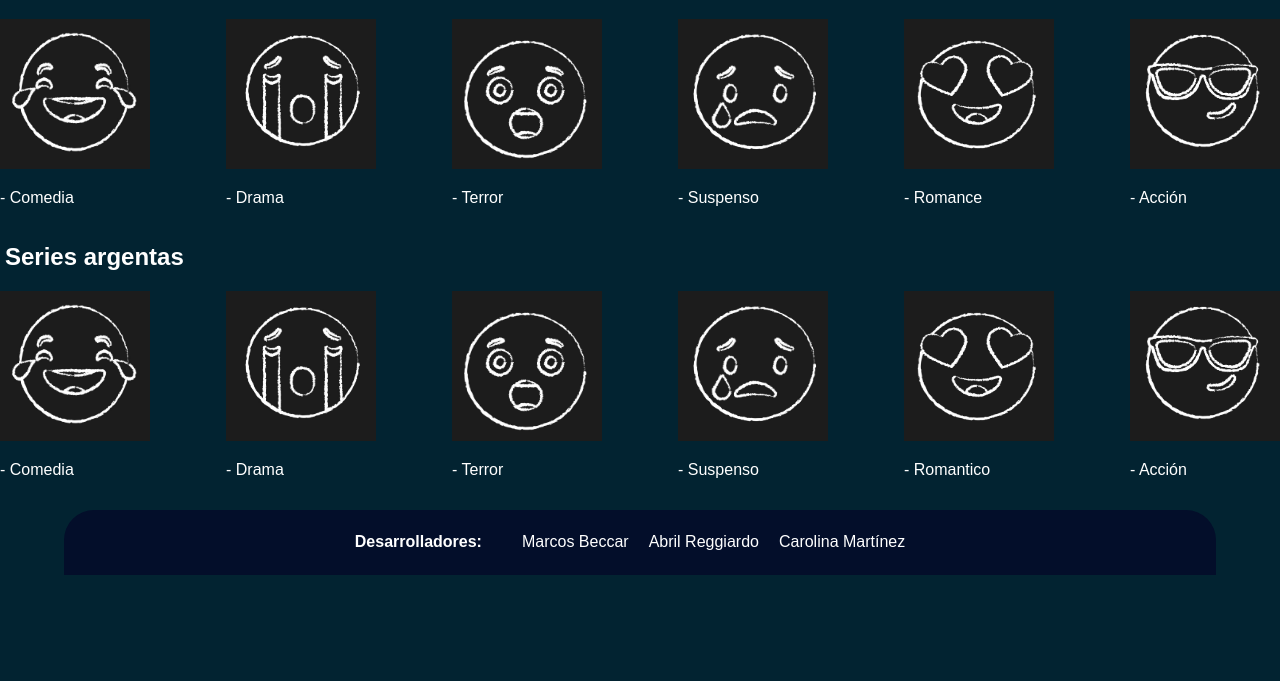
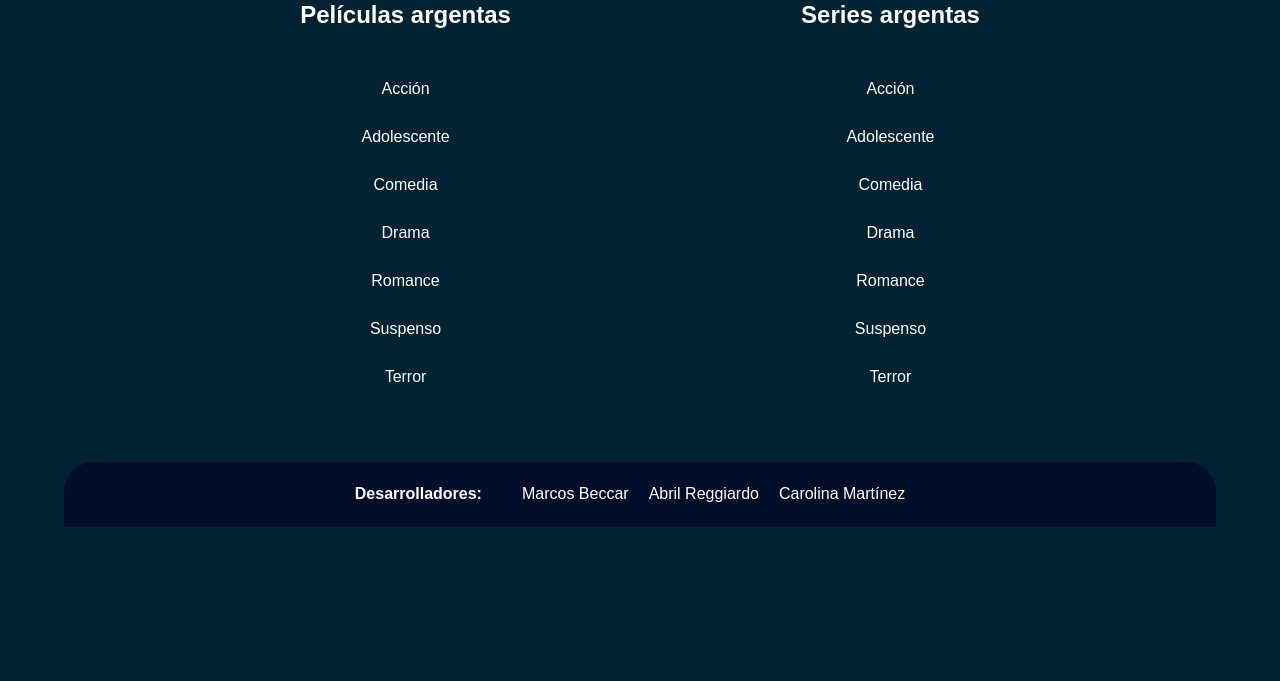
Before and after one commit to marcosbeccar/udeflix, a plain HTML site: page genres.html in a window 1280 px wide. Shown: the part 119-800 px from the top of the page. Drawn offline with Linux system fonts and the light colour scheme.

Commit message:
Arregle pagina detalle del genero, cambie el html y css de la pagina generos, y agregue link a las pelis y series del inicio que conducen al detalle de pelicula o de serie

```diff
--- a/css/styles.css
+++ b/css/styles.css
@@ -278,7 +278,6 @@ h1{
 
 .section-peliculas-fav h3{
     padding: 0px 0px 0px 15px;
-    text-decoration:underline;
 }
 
 .peliculas-fav{
@@ -289,7 +288,6 @@ h1{
 
 .section-series-fav h3{
     padding: 0px 0px 0px 15px;
-    text-decoration:underline;
 }
 
 .series-fav{
@@ -306,28 +304,65 @@ h1{
 /* LISTA DE GENEROS */
 
 
-.container-peliculas img{
-    width: 150px;
-    height: 150px;
-}
-.container-series img{
-    width: 150px;
-    height: 150px;
+.container-genres{
+    flex-direction: row;
+    display: flex;
+    padding: 20px;
+    justify-content: center;
+    justify-content: space-evenly;
+
 }
 
 .container-peliculas{
+    display: flex;
+    flex-direction: column;
+    justify-content: center;
+    margin: 10px;
+}
+
+.container-series{
+    display: flex;
+    flex-direction: column;
+    justify-content: center;
+    margin: 10px;
+
+}
+
+.container-peliculas ul{
+    padding: 0px;
+    display: flex;
+    flex-direction: column;
+    align-items: center;
+}
+
+.container-series ul{
+    padding: 0px;
+    display: flex;
+    flex-direction: column;
+    align-items: center;
+}
+
+.container-peliculas li{
+    margin: 15px;
+}
+
+.container-series li{
+    margin: 15px;
+}
+
+/* DETALLES */
+
+.contenido{
     display: flex;
     justify-content: space-between;
     flex-wrap: wrap;
 }
 
-.container-series{
-    display: flex;
-    justify-content: space-between;
-    flex-wrap: wrap;
+.contenido img{
+    width: 250px;
+    margin: 10px 0;
 }
 
-/* DETALLES */
 
 p{
     color: white;
--- a/genres.html
+++ b/genres.html
@@ -34,81 +34,43 @@
 
     </header>
 
-    <article>
-        <h2> Películas argentas </h2>
-    </article>
-
-  <section class="container-peliculas">
-
-            <div>
-                <a href="detail-genres.html"><img src="./img/emojie-comedia.jpg" alt="Emojie de comedia"></a>
-                <p> - Comedia </p>
-            </div>
-
-            <div>
-                <a href="detail-genres.html"><img src="./img/emojie-drama.jpg" alt="Emojie drama"></a>
-                <p> - Drama </p>
-            </div>
-
-            <div>
-                <a href="detail-genres.html"><img src="./img/emojie terror.jpg" alt="Emojie terror"></a>
-                <p> - Terror </p>
-            </div>
-
-            <div>
-                <a href="detail-genres.html"><img src="./img/emojie-suspenso.jpg" alt="Emojie suspenso"></a>
-                <p> - Suspenso </p>
-            </div>
-
-            <div>
-                <a href="detail-genres.html"><img src="./img/emojie-romantico.jpg" alt="Emojie romantico"></a>
-                <p> - Romance </p>
-            </div>
-
-            <div>
-                <a href="detail-genres.html"><img src="./img/emojie-accion.jpg" alt="Emojie Acción"></a>
-                <p> - Acción </p>
-            </div>
-  </section>
-
-    <article>
-    <h2> Series argentas </h2>
-    </article>
-
-  <section class="container-series">
 
 
-            <div>
-                <a href="detail-genres.html"><img src="./img/emojie-comedia.jpg" alt="Emojie de comedia"></a>
-                <p> - Comedia </p>
-            </div>
+    <main class="container-genres">
 
-            <div>
-                <a href="detail-genres.html"><img src="./img/emojie-drama.jpg" alt="Emojie drama"></a>
-                <p> - Drama </p>
-            </div>
+     <section class="container-peliculas">
 
-            <div>
-                <a href="detail-genres.html"><img src="./img/emojie terror.jpg" alt="Emojie terror"></a>
-                <p> - Terror </p>
-            </div>
+        <h2> Películas argentas </h2>
 
-            <div>
-                <a href="detail-genres.html"><img src="./img/emojie-suspenso.jpg" alt="Emojie suspenso"></a>
-                <p> - Suspenso </p>
-            </div>
+        <ul>
+            <a href="./detail-genres.html"> <li> Acción </li> </a>
+            <a href="./detail-genres.html"> <li> Adolescente </li> </a>
+            <a href="./detail-genres.html"> <li> Comedia </li> </a>
+            <a href="./detail-genres.html">  <li> Drama </li> </a>
+            <a href="./detail-genres.html"> <li> Romance </li> </a>
+            <a href="./detail-genres.html">  <li> Suspenso </li> </a>
+            <a href="./detail-genres.html"> <li> Terror </li> </a>
+        </ul>
 
-            <div>
-                <a href="detail-genres.html"><img src="./img/emojie-romantico.jpg" alt="Emojie romantico"></a>
-                <p> - Romantico </p>
-            </div>
+     </section>
 
-            <div>
-                <a href="detail-genres.html"><img src="./img/emojie-accion.jpg" alt="Emojie accion"></a>
-                <p> - Acción </p>
-            </div>
+     <section class="container-series">
 
-  </section>
+        <h2> Series argentas </h2>
+
+        <ul>
+            <a href="./detail-genres.html"> <li> Acción </li> </a>
+            <a href="./detail-genres.html"> <li> Adolescente </li> </a>
+            <a href="./detail-genres.html"> <li> Comedia </li> </a>
+            <a href="./detail-genres.html">  <li> Drama </li> </a>
+            <a href="./detail-genres.html"> <li> Romance </li> </a>
+            <a href="./detail-genres.html">  <li> Suspenso </li> </a>
+            <a href="./detail-genres.html"> <li> Terror </li> </a>
+        </ul>
+
+     </section>
+
+    </main>
 
   <footer>
     <section class="footer-hijo">
```
Also changed, not shown: detail-genres.html (+9 -3 lines), favorite.html (+3 -3 lines), index.html (+15 -15 lines), img/bia.jpeg (added), img/once.jpeg (added).
